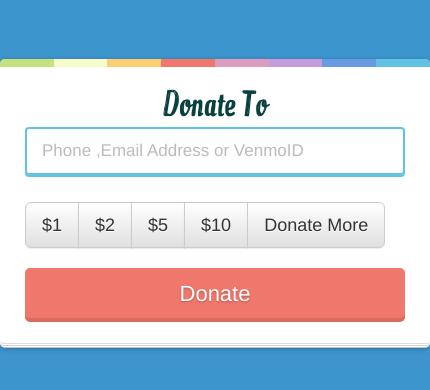
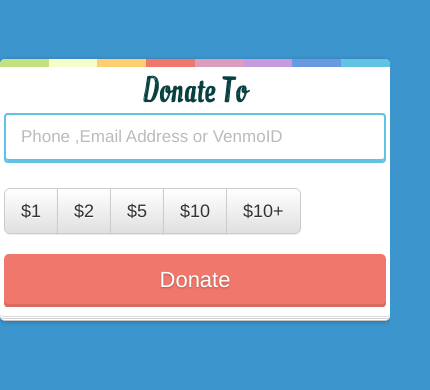
Before and after one commit to ddiddi/vDonate, a plain HTML site: page web/index.html in a window 390 px wide. Shown: the whole page, 430 px wide, since content can reach past the window. Drawn offline with nearby package versions, Linux system fonts and the light colour scheme.

Commit message:
Fixing mobile resolution

```diff
--- a/web/css/style.css
+++ b/web/css/style.css
@@ -69,8 +69,8 @@ body {
 .sign-up {
   position: relative;
   margin: 15% auto;
-  width: 430px;
-  padding: 25px;
+  width: 390px;
+  padding: 3% 1% 3%;
   background: white;
   border-bottom: 1px solid #c4c4c4;
   border-radius: 5px;
--- a/web/index.html
+++ b/web/index.html
@@ -45,11 +45,11 @@
   <button type="button" class="btn btn-default">$2</button>
   <button type="button" class="btn btn-default">$5</button>
   <button type="button" class="btn btn-default">$10</button>
-  <button type="button" class="btn btn-default collapsed" data-toggle="collapse" data-target="#demo">Donate More</button>
+  <button type="button" class="btn btn-default collapsed" data-toggle="collapse" data-target="#demo">$10+</button>
 </div>
 
-  <div id="demo" class="collapse" style="padding-top: 60px;padding-bottom: 20px;">
-   <b>$10</b><input id="amtSlider" style="width: 24em; " data-slider-id='amtSlider' type="text" data-slider-min="10" data-slider-max="100" data-slider-step="2" data-slider-value="20"/><b>$100</b>
+  <div id="demo" class="collapse" style="padding-top:60px; padding-bottom: 20px;">
+   <b>$10</b><input id="amtSlider" style="width: 20em; " data-slider-id='amtSlider' type="text" data-slider-min="10" data-slider-max="100" data-slider-step="2" data-slider-value="20"/><b>$100</b>
 	</div>
 
    	<input type="submit" value="Donate" class="sign-up-button">
```
